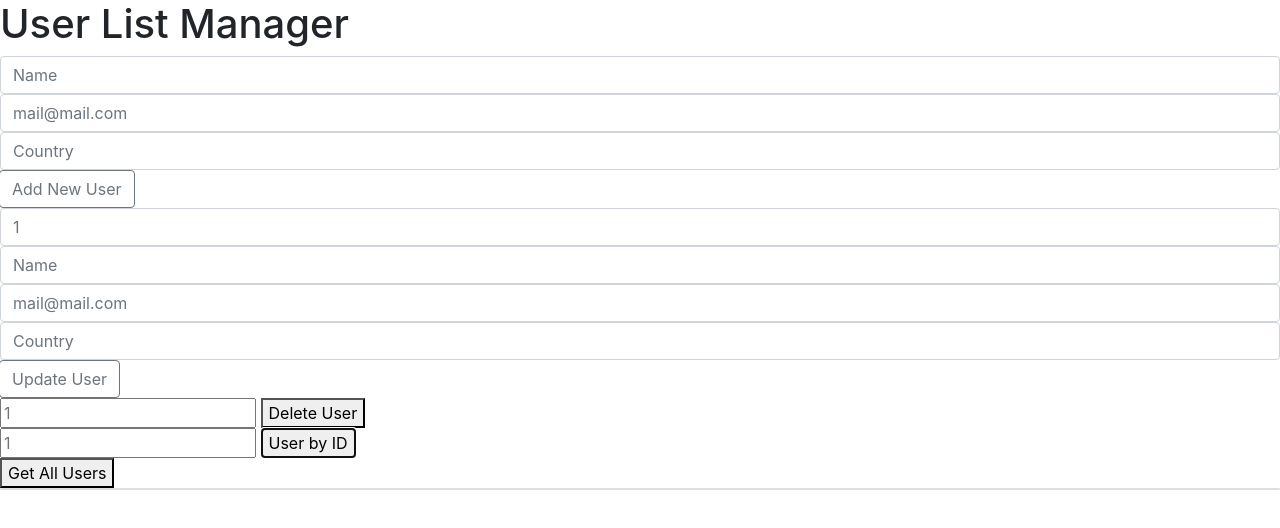
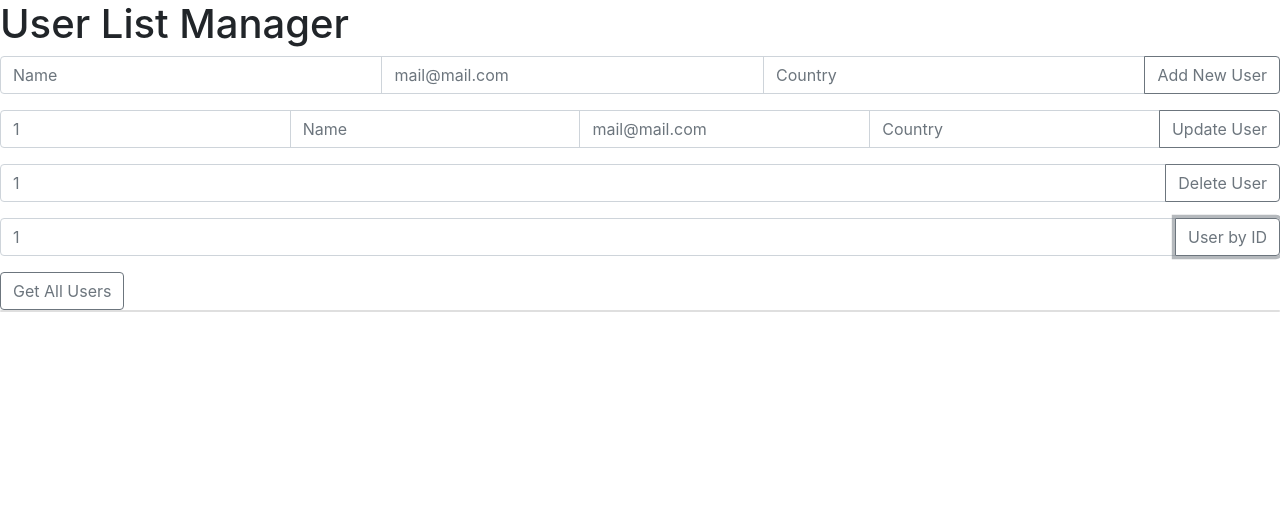
Before and after one commit to alexbryw/express-rest-api, a website: page public/index.html in a window 1280 px wide. Both pictures are taken after a click on the button "User by ID". Drawn offline with nearby package versions, Linux system fonts and the light colour scheme; no server answers.

Commit message:
Delete and find used by ID input added to script.js

```diff
--- a/public/index.html
+++ b/public/index.html
@@ -11,7 +11,7 @@
 <body>
     <h1>User List Manager</h1>
     <div class="outerContainer">
-        <div class="newUserContainer input-group-mb3">
+        <div class="newUserContainer input-group mb-3">
             <input class="form-control" type="text" name="name" id="newUserNameIn" placeholder="Name">
             <input class="form-control" type="email" name="email" id="newUserMailIn" placeholder="mail@mail.com">
             <input class="form-control" type="text" name="country" id="newUserCountryIn" placeholder="Country">
@@ -19,7 +19,8 @@
                 <button class="newUserBtn btn btn-outline-secondary" type="button">Add New User</button>
             </div>
         </div>
-        <div class="updateUserContainer input-group-mb3">
+
+        <div class="updateUserContainer input-group mb-3">
             <input class="form-control" type="number" name="userid" id="updateIdIn" placeholder="1">
             <input class="form-control" type="text" name="name" id="updateNameIn" placeholder="Name">
             <input class="form-control" type="email" name="email" id="updateMailIn" placeholder="mail@mail.com">
@@ -28,15 +29,23 @@
                 <button class="updateUserBtn btn btn-outline-secondary" type="button">Update User</button>
             </div>
         </div>
-        <div class="deleteUserContainer">
-            <input type="number" name="userid" id="" placeholder="1">
-            <button class="deleteUserBtn">Delete User</button>
+
+        <div class="deleteUserContainer input-group mb-3">
+            <input class="form-control" type="number" name="userid" id="deleteUserIn" placeholder="1">
+            <div class="input-group-append">
+                <button class="deleteUserBtn btn btn-outline-secondary" type="button">Delete User</button>
+            </div>
         </div>
-        <div class="userByIdContainer">
-            <input type="number" name="userid" id="" placeholder="1">
-            <button class="userByIdBtn">User by ID</button>
+
+        <div class="userByIdContainer input-group mb-3">
+            <input class="form-control" type="number" name="userid" id="getUserIdIn" placeholder="1">
+            <div class="input-group-append">
+                <button class="userByIdBtn btn btn-outline-secondary" type="button">User by ID</button>
+            </div>
         </div>
-        <button class="userListBtn">Get All Users</button>
+
+        <button class="userListBtn btn btn-outline-secondary">Get All Users</button>
+
         <div class="userListContainer card">
         </div>
     </div>
--- a/public/script.js
+++ b/public/script.js
@@ -64,6 +64,7 @@ async function updateUser(){
     const updateNameInEl = document.getElementById("updateNameIn")
     const updateMailInEl = document.getElementById("updateMailIn")
     const updateCountryInEl = document.getElementById("updateCountryIn")
+    if(updateIdInEl.value && updateNameInEl.value && updateMailInEl.value){
         const url = "/api/users/" + updateIdInEl.value
         console.log(url)
         const updatedUser = {
@@ -73,19 +74,32 @@ async function updateUser(){
         }
         const dataBack = await sendToAPI(url, "put", updatedUser)
         console.log(dataBack)
+    } else {
+        console.log("no input values.")
+    }
 
 }
 
 async function deleteUser(){
-    const url = "/api/users/3"
+    const deleteUserInEl = document.getElementById("deleteUserIn")
+    if(deleteUserInEl.value){
+        const url = "/api/users/" + deleteUserInEl.value
         const dataBack = await sendToAPI(url, "delete")
         console.log(dataBack)
+    } else {
+        console.log("no input value, enter a number.")
+    }
 }
 
 async function getUserById(){
-    const url = "/api/users/2"
+    const getUserIdInEl = document.getElementById("getUserIdIn")
+    if(getUserIdInEl.value){
+        const url = "/api/users/" + getUserIdInEl.value
         const dataBack = await sendToAPI(url, "get")
         console.log(dataBack)
+    } else{
+        console.log("no input value, enter a number.")
+    }
 }
 
 async function sendToAPI(url, method, sendData){
```
Lines whose indentation alone changed are shown as unchanged.
